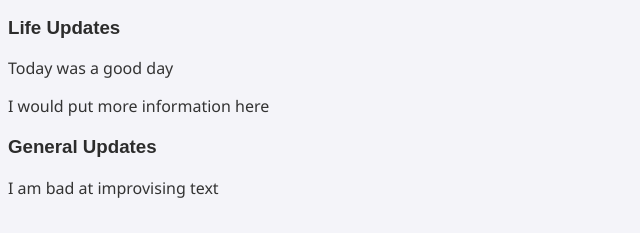
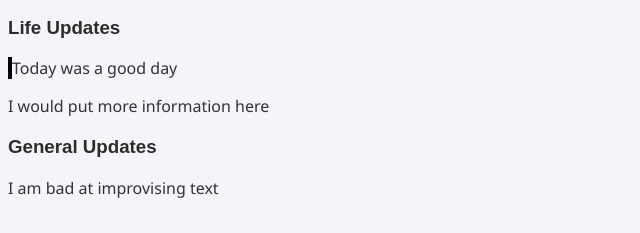
Before and after one commit to sophiasacco5/sophiasacco5.github.io, a plain HTML site: page day6/index.html in a window 1280 px wide. Shown: the part 153-386 px from the top of the page, 0-640 px from the left. Drawn offline with Linux system fonts and the light colour scheme.

Commit message:
fixed spelling of left

```diff
--- a/day6/style.css
+++ b/day6/style.css
@@ -20,5 +20,5 @@ h1, h2, h3 {
 .highlight {
     background-color: rgba(255, 235, 59, 0.3)
     font-weight: bold;
-    border-leftt: 4px solid #000000;
+    border-left: 4px solid #000000;
 }
```
